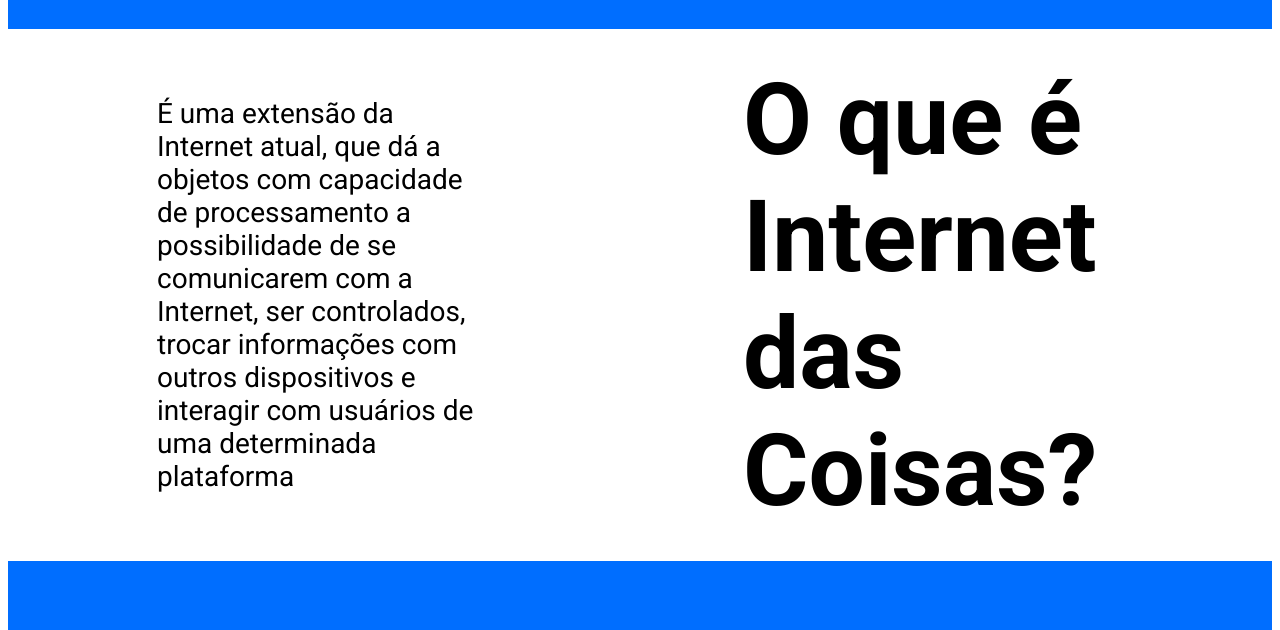
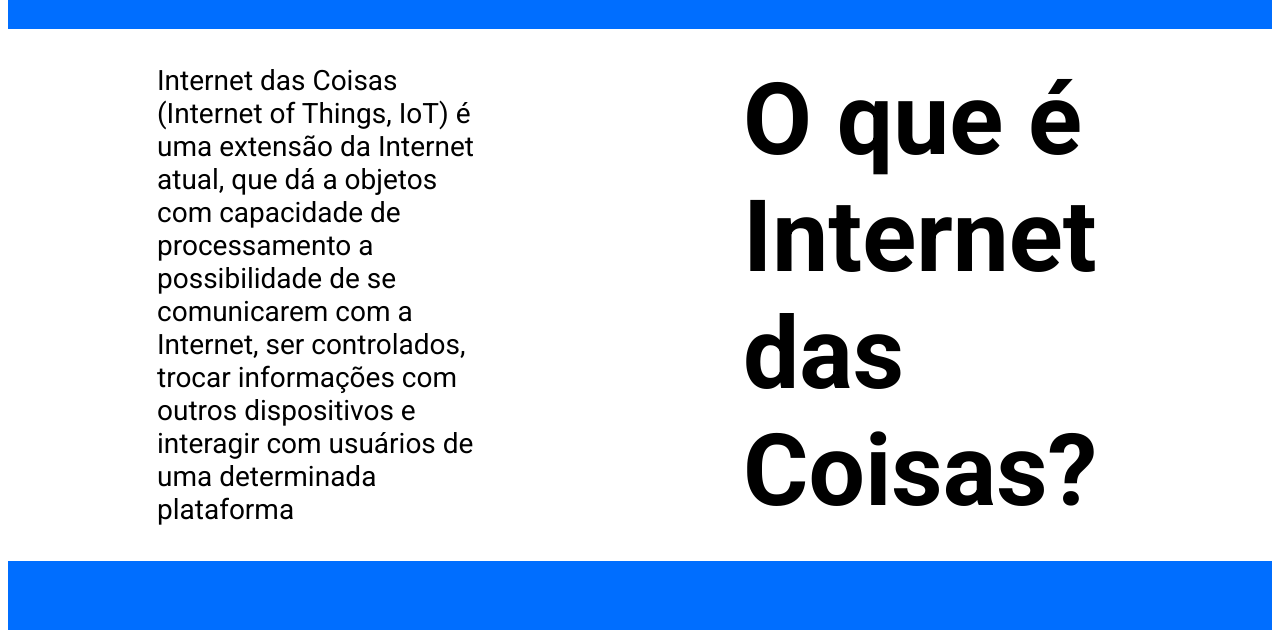
Before and after one commit to gbozelli/SmartCampus, a plain HTML site: page index.html in a window 1280 px wide. Shown: the part 676-1306 px from the top of the page. Drawn offline with Linux system fonts and the light colour scheme.

Commit message:
pequeno ajuste conceitual do texto

```diff
--- a/index.html
+++ b/index.html
@@ -27,7 +27,8 @@
     <div class="second">
         <div class="textinsec">
             <div class="space3">
-                É uma extensão da Internet atual, que
+                Internet das Coisas (Internet of Things, IoT)
+                é uma extensão da Internet atual, que
                 dá a objetos com capacidade de processamento
                 a possibilidade de se comunicarem com a
                 Internet, ser controlados, trocar informações
```
